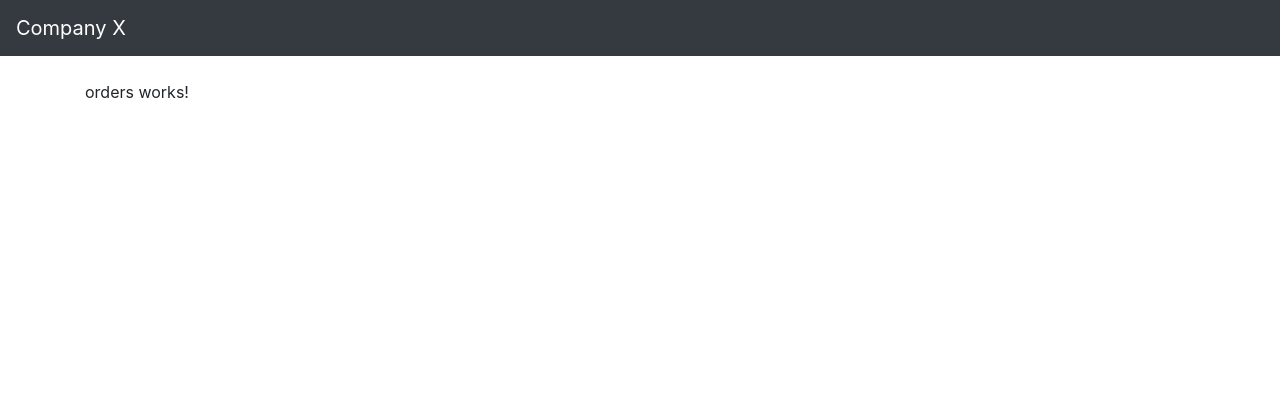
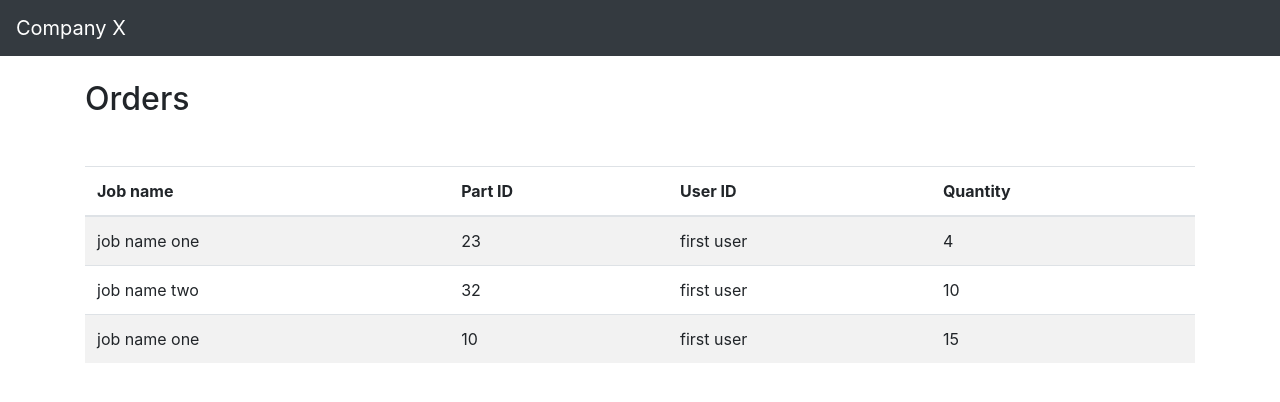
Before and after one commit to kumarmpk/csci5409_project, an Angular app in the folder compX/frontend/: page /orders in a window 1280 px wide. Shown: the top 402 px of the page. Built offline with nearby package versions, Linux system fonts and the light colour scheme.

Commit message:
added new orders

```diff
--- a/compX/frontend/src/app/app.component.html
+++ b/compX/frontend/src/app/app.component.html
@@ -1,5 +1,5 @@
 <nav class="navbar navbar-expand-lg navbar-dark bg-dark">
-  <a class="navbar-brand" href="/">Company X</a>
+  <a class="navbar-brand" routerLink="/">Company X</a>
 </nav>
 <div class="container mt-4">
   <router-outlet></router-outlet>
--- a/compX/frontend/src/app/jobs/create-edit-job/create-edit-job.component.ts
+++ b/compX/frontend/src/app/jobs/create-edit-job/create-edit-job.component.ts
@@ -14,8 +14,7 @@ export class CreateEditJobComponent implements OnInit, OnDestroy {
 
   jobForm: FormGroup;
   jobFormSub: Subscription;
-  jobServiceSub: Subscription;
-  partSub: Subscription;
+  // jobServiceSub: Subscription;
   parts: FormArray;
   formInvalid = false;
   error = null;
@@ -55,8 +54,7 @@ export class CreateEditJobComponent implements OnInit, OnDestroy {
 
   ngOnDestroy() {
     this.jobFormSub.unsubscribe();
-    this.jobServiceSub.unsubscribe();
-    this.partSub.unsubscribe();
+    // this.jobServiceSub.unsubscribe();
   }
 
   /* parts */
--- a/compX/frontend/src/app/jobs/job-item/job-item.component.html
+++ b/compX/frontend/src/app/jobs/job-item/job-item.component.html
@@ -1,6 +1,6 @@
 <div class="d-flex justify-content-sm-between">
     <h2>Jobs</h2>
-    <button (click)="addPart()"
+    <button (click)="onShowOrders()"
             type="button"
             class="btn btn-lg btn-outline-info">View Orders</button>
 </div>
--- a/compX/frontend/src/app/jobs/job-item/job-item.component.ts
+++ b/compX/frontend/src/app/jobs/job-item/job-item.component.ts
@@ -2,6 +2,7 @@ import {Component, OnDestroy, OnInit} from '@angular/core';
 import { JobService } from '../../shared/services/job.service';
 import { Subscription } from 'rxjs';
 import { Job } from '../../shared/models/job.model';
+import {Router} from '@angular/router';
 
 @Component({
   selector: 'app-job-item',
@@ -13,7 +14,8 @@ export class JobItemComponent implements OnInit, OnDestroy {
   error = null;
   jobSub: Subscription;
 
-  constructor(private jobService: JobService) { }
+  constructor(private jobService: JobService,
+              private router: Router) { }
 
   ngOnInit() {
     this.onFetchJobs();
@@ -33,4 +35,8 @@ export class JobItemComponent implements OnInit, OnDestroy {
         }
     );
   }
+
+  onShowOrders() {
+    this.router.navigate(['orders']);
+  }
 }
--- a/compX/frontend/src/app/orders/orders.component.html
+++ b/compX/frontend/src/app/orders/orders.component.html
@@ -1 +1,19 @@
-<p>orders works!</p>
+<h2>Orders</h2>
+<table class="table table-striped mt-5">
+    <thead>
+    <tr>
+        <th>Job name</th>
+        <th>Part ID</th>
+        <th>User ID</th>
+        <th>Quantity</th>
+    </tr>
+    </thead>
+    <tbody>
+    <tr *ngFor="let order of orders">
+        <td>{{ order.jobName }}</td>
+        <td>{{ order.partId }}</td>
+        <td>{{ order.userId }}</td>
+        <td>{{ order.qty }}</td>
+    </tr>
+    </tbody>
+</table>
--- a/compX/frontend/src/app/orders/orders.component.ts
+++ b/compX/frontend/src/app/orders/orders.component.ts
@@ -1,6 +1,7 @@
 import {Component, OnDestroy, OnInit} from '@angular/core';
 import { JobService } from '../shared/services/job.service';
 import {Subscription} from 'rxjs';
+import {OrderItem} from '../shared/models/order-item.model';
 
 @Component({
   selector: 'app-orders',
@@ -8,7 +9,7 @@ import {Subscription} from 'rxjs';
 })
 export class OrdersComponent implements OnInit, OnDestroy {
 
-  orders = [];
+  orders: OrderItem[] = [];
   error = null;
   orderSub: Subscription;
 
```
